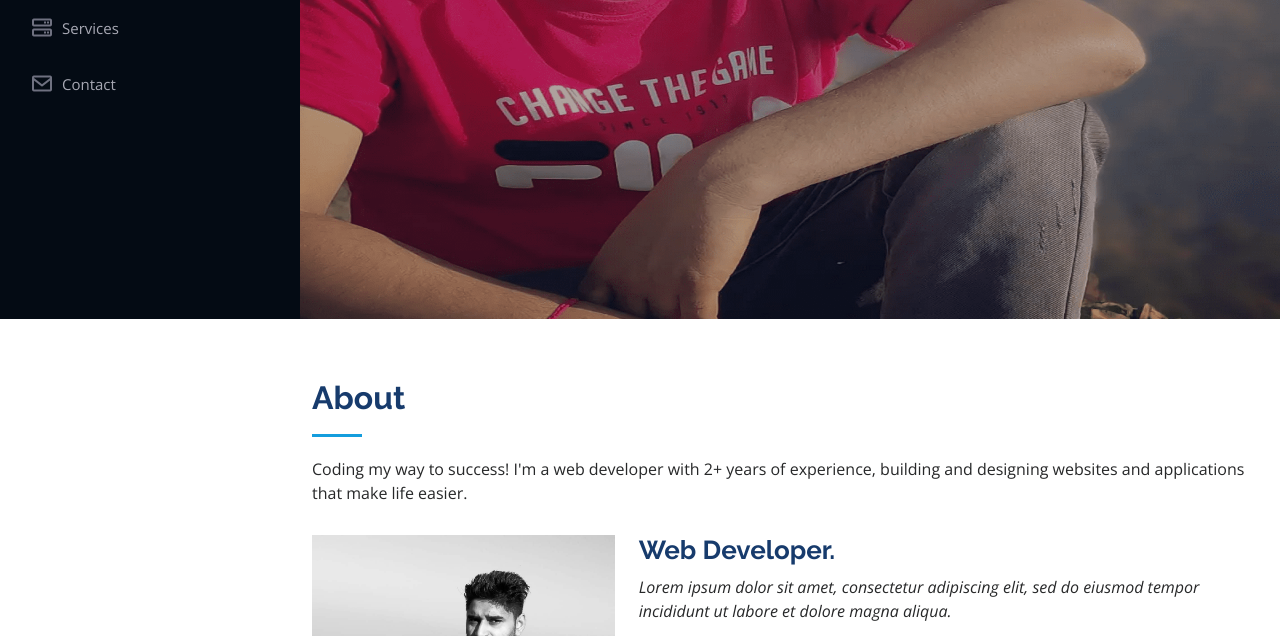
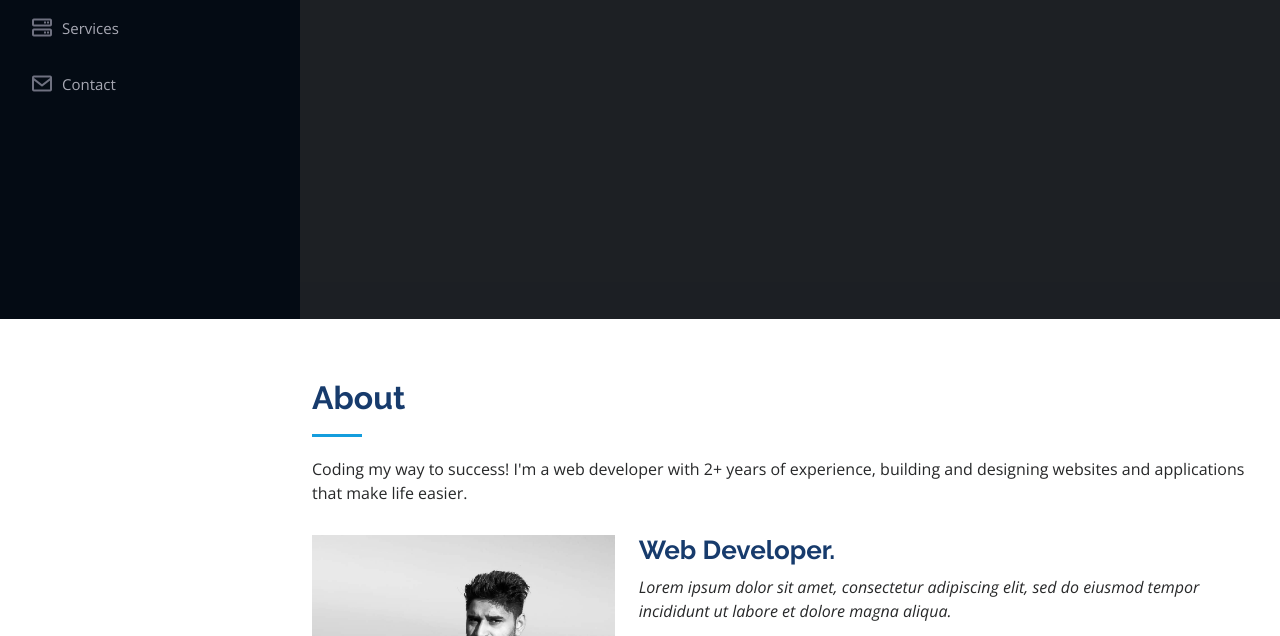
Before and after one commit to goldie59/rajatdhiman.com, a plain HTML site: page index.html in a window 1280 px wide. Shown: the part 481-1117 px from the top of the page. Drawn offline with nearby package versions, Linux system fonts and the light colour scheme.

Commit message:
Update style.css

```diff
--- a/assets/css/style.css
+++ b/assets/css/style.css
@@ -229,7 +229,8 @@ h6 {
 #hero {
   width: 100%;
   height: 100vh;
-  background: url("../img/IMG_20230225_235028_019..png") center center;
+  /*background: url("../img/IMG_20230225_235028_019..png") center center;*/
+      background-color: #272829;
   background-size: cover;
 }
 
```
